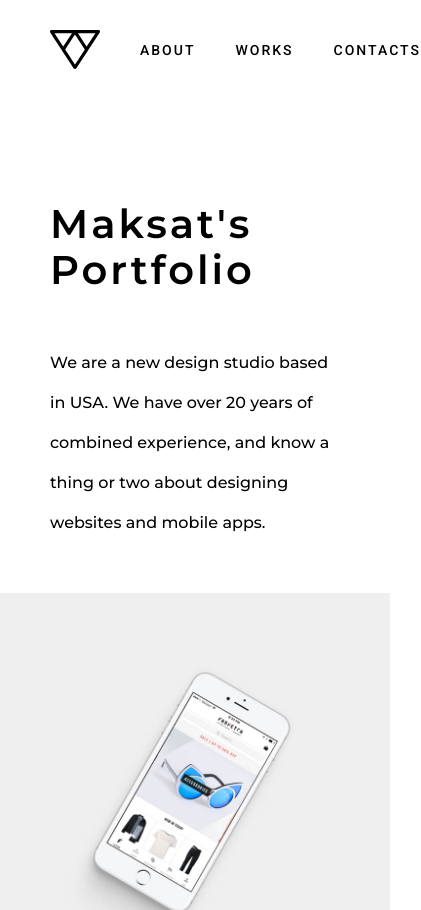
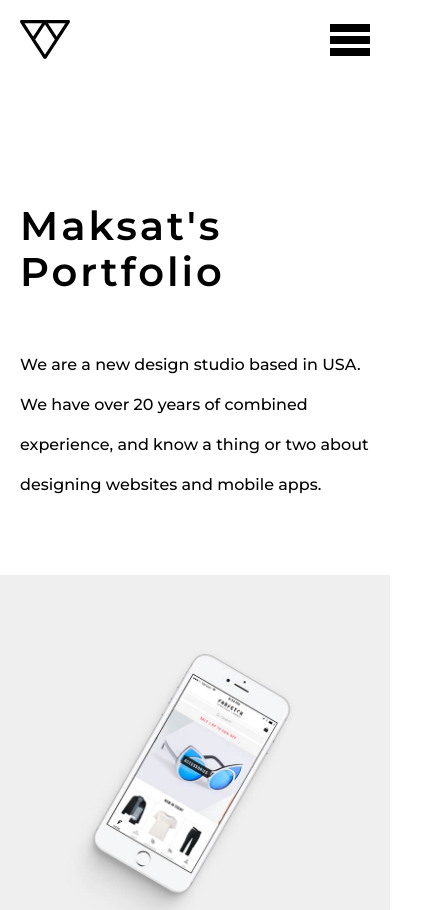
Before and after one commit to maksssat/Piroll-portfolio, a plain HTML site: page index.html in a window 390 px wide. Shown: the top 910 px of the page, 421 px wide, since content can reach past the window. Drawn offline with Linux system fonts and the light colour scheme.

Commit message:
burger button

```diff
--- a/css/style.css
+++ b/css/style.css
@@ -20,15 +20,21 @@ header {
     padding: 30px 50px;
     margin: 0 auto;
     display: flex;
+    flex-flow: row wrap;
     justify-content: space-between;
 }
 
-header img {
+.logo img {
     width: 50px;
+}
+
+.button {
+    display: none;
 }
 
 nav {
     display: flex;
+    justify-content: center;
 }
 
 nav ul {
@@ -49,9 +55,42 @@ nav ul li a {
     color: black;
 }
 
+@media (max-width:768px) {
+    header {
+        padding: 20px;
+    }
+    .logo {
+        flex: 0 0 50%;
+    }
+    .button {
+        display: block;
+        flex: 0 0 50%;
+        text-align: right;
+    }
+    nav {
+        display: none;
+    }
+    nav.responsive {
+        display: flex;
+        flex: 0 0 100%;
+    }
+    nav ul {
+        flex-flow: column nowrap;
+    }
+    nav ul li {
+        margin: 60px 0 0 0;
+    }
+}
+
 #about {
     margin: 100px 0 0 0;
     padding: 0 50px;
+}
+
+@media (max-width:768px) {
+    #about {
+        padding: 20px;
+    }
 }
 
 #about h2 {
--- a/index.html
+++ b/index.html
@@ -9,6 +9,7 @@
     <link
         href="https://fonts.googleapis.com/css2?family=Montserrat:wght@300;400;500;600&family=Roboto:wght@400;500;900&display=swap"
         rel="stylesheet">
+    <script src="script.js"></script>
     <title>Document</title>
 </head>
 
@@ -17,11 +18,20 @@
         <div class="logo">
             <img src="/img/logo.svg" alt="">
         </div>
-        <nav>
+        <div class="button">
+            <a href="javascript:void(0);" onclick="openNav()">
+                <svg viewBox="0 0 100 80" width="40" height="40">
+                    <rect width="100" height="20"></rect>
+                    <rect y="30" width="100" height="20"></rect>
+                    <rect y="60" width="100" height="20"></rect>
+                </svg>
+            </a>
+        </div>
+        <nav id="nav" class="nav">
             <ul>
-                <li><a href="#about">ABOUT</a></li>
-                <li><a href="#works">WORKS</a></li>
-                <li><a href="#contacts">CONTACTS</a></li>
+                <li><a href="#about" onclick="closeNav()">ABOUT</a></li>
+                <li><a href="#works" onclick="closeNav()">WORKS</a></li>
+                <li><a href="#contacts" onclick="closeNav()">CONTACTS</a></li>
             </ul>
         </nav>
     </header>
--- /dev/null
+++ b/script.js
@@ -0,0 +1,25 @@
+function openNav() {
+    var x = document.getElementById("nav");
+    if (x.className === "nav") {
+        x.className += " responsive";
+    } else {
+        x.className = "nav";
+    }
+    // var y = document.getElementById("header");
+    // if (y.className === "header") {
+    //   y.className += " responsive";
+    // } else {
+    //   y.className = "header";
+    // }
+}
+
+function closeNav() {
+    var x = document.getElementById("nav");
+    if (x.className === "nav responsive") {
+        x.className = "nav";
+    }
+    // var y = document.getElementById("header");
+    // if (y.className === "header responsive") {
+    //   y.className = "header";
+    // }
+}
```
